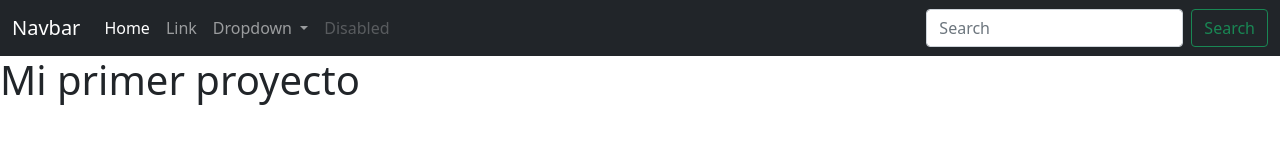
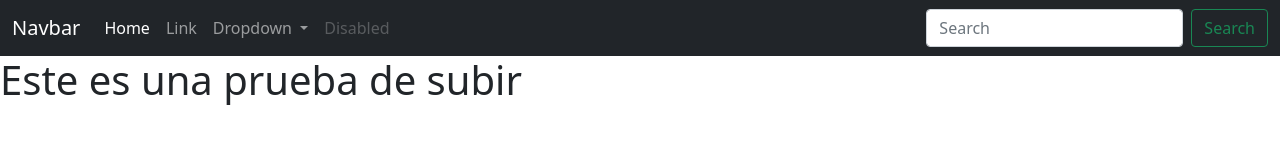
Before and after one commit to Deybison26/practica-noche, a plain HTML site: page index.html in a window 1280 px wide. Drawn offline with nearby package versions, Linux system fonts and the light colour scheme.

Commit message:
prueba de subir

```diff
--- a/index.html
+++ b/index.html
@@ -56,7 +56,7 @@
           </div>
         </div>
       </nav>
-    <H1>Mi primer proyecto</H1>
+    <H1>Este es una prueba de subir</H1>
 </body>
 
 </html>
```
